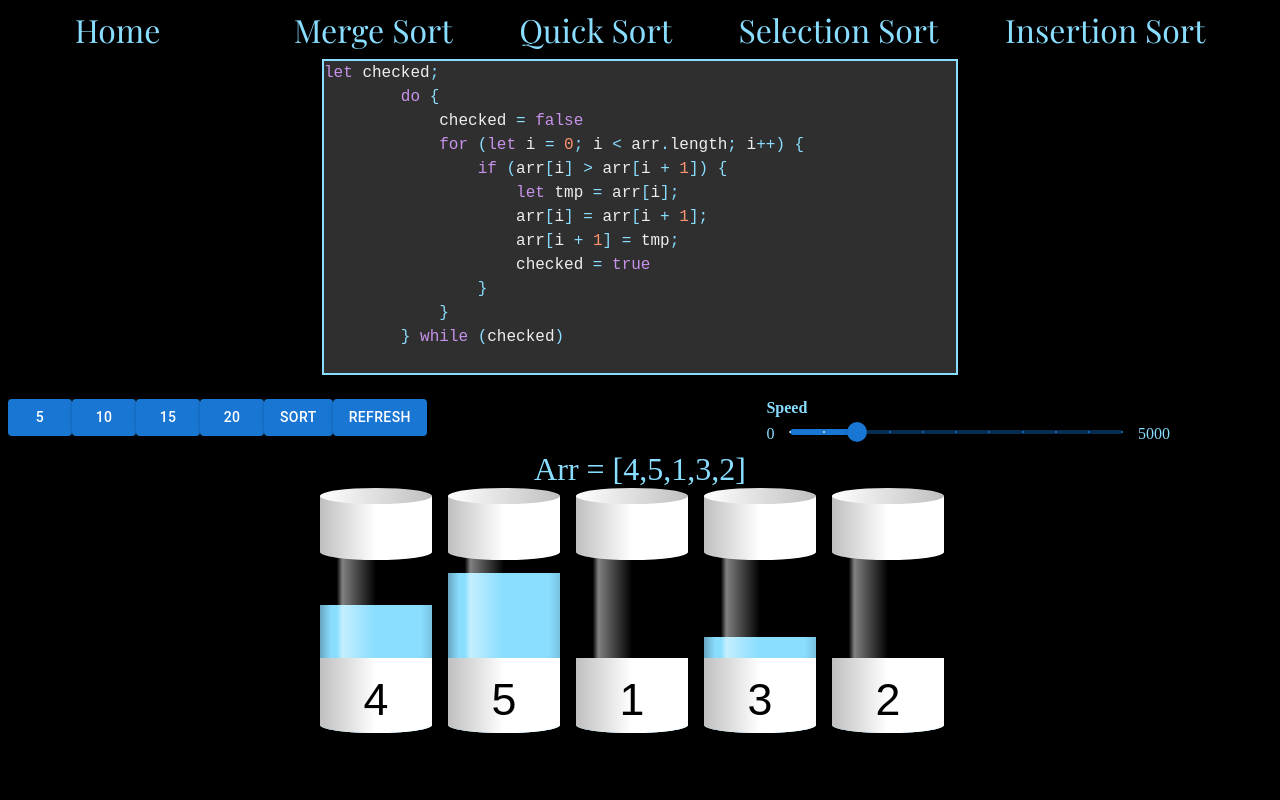
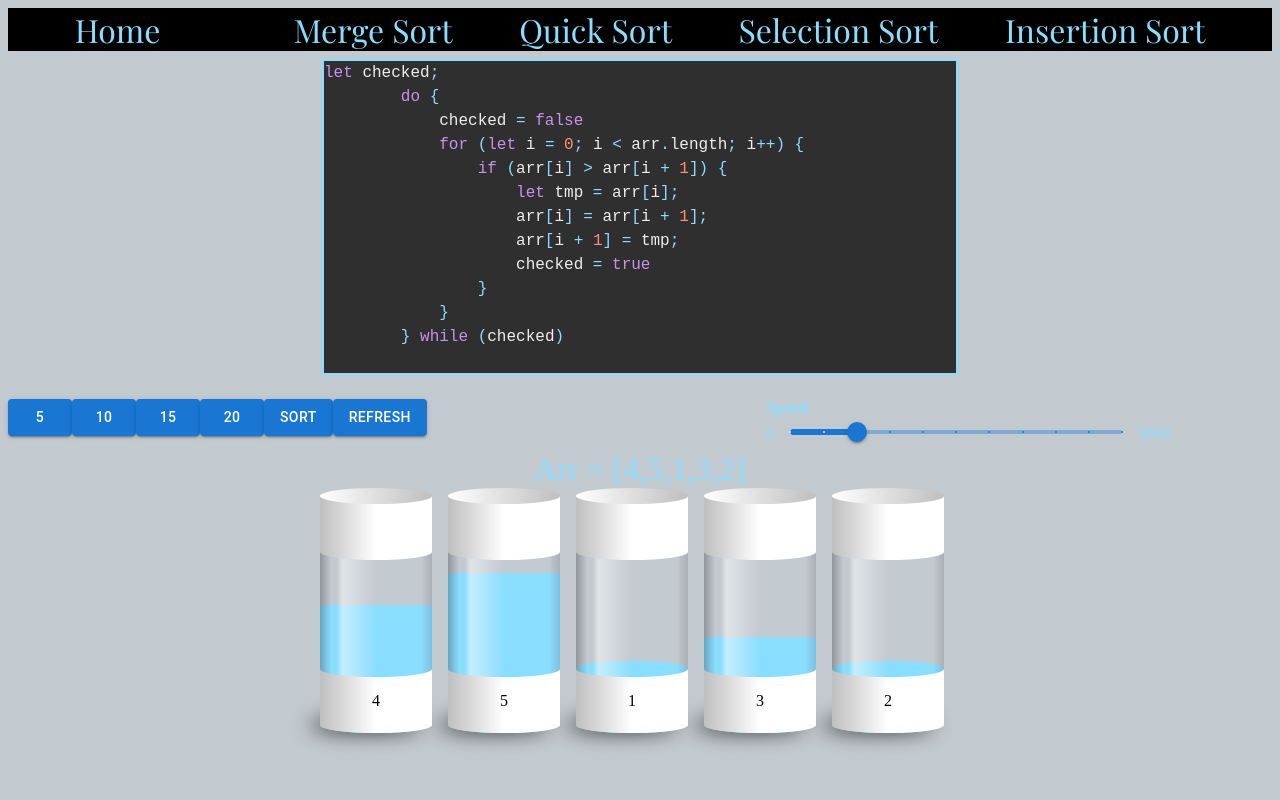
Before and after one commit to BrandonTaft/Data_Visualization, a Next.js app: page /bubble in a window 1280 px wide. Shown: the top 800 px of the page. Built offline with nearby package versions, Linux system fonts and the light colour scheme.

Commit message:
started mui

```diff
--- a/pages/bubble.js
+++ b/pages/bubble.js
@@ -80,11 +80,12 @@ function Bubble() {
     const display = newRandomArray.map((bar, index) => {
         return (
             <div className={styles.bar} key={index} id={`${index}`} >
+                <i className={styles.cap}></i>
+
                 <span className={styles.test} style={{ height: `${bar * 2}em` }}></span>
-                <i className={styles.cap}></i><i className={styles.fill} ></i>
-                <div className={styles.base}>
-                    <div className={styles.text}>{bar}</div>
-                </div>
+                <i className={styles.fill} ></i>
+
+                <div className={`${styles.cap} ${styles.capBottom}`}><div>{bar}</div></div>
             </div>
             // <span id={`caption${index}`}></span>
         )
--- a/src/css/bubble.module.css
+++ b/src/css/bubble.module.css
@@ -23,17 +23,16 @@
     position: relative;
 }
 .bar::before{
-    --blur: 4px;
     content: '';
     position: absolute;
     width: inherit;
     z-index: -1;
-    right: var(--blur);
+    right: 10px;
     bottom: 0;
     height: calc(.5rem * 2);
-    background: rgb(0 0 0 / .25);
+    background: rgb(0 0 0 / .75 );
     border-radius: inherit;
-    filter: blur(var(--blur));
+    filter: blur(10px);
 }
 
 .bar>.cap{
@@ -56,6 +55,29 @@
     border-radius: 50%;
     top: calc(.5rem * -1);
 }
+
+.bar>.capBottom{
+    display: flex;
+    z-index: 2;
+    justify-content: center;
+    align-items: center;
+}
+
+
+.bar>.capBottom::after{
+    z-index: 2;
+    background:
+        linear-gradient(
+            to right,
+            rgb(0 0 0 / .25),
+            transparent 10% 15%,
+            rgb(255 255 255 / .5) 20%,
+            transparent 50% 90%,
+            rgb(0 0 0 / .125)
+        );
+    background-color:#89DDff;
+}
+
 
 .bar>.base{
     border-bottom-left-radius: inherit;
@@ -141,11 +163,13 @@
   animation: fill-before var(--anim-duration) linear forwards
 }
 
-.bar>.fill::after{
+.test2{
+    bottom: 1;
+    height: 30px;
     content: "";
     position: absolute;
     width: 100%;
-    background-color: var(--fill-color);
+    background-color: #89DDff;
     border-radius: 50%;
     --fill-start: calc(.5rem * -1);
     --fill-end: calc(var(--percent) * 1% - .5rem);
--- a/src/css/global.css
+++ b/src/css/global.css
@@ -1,6 +1,6 @@
 
 body{
-    background-color: black;
+    background-color: #C2C9CF;
 }
 
 .selected{
```
